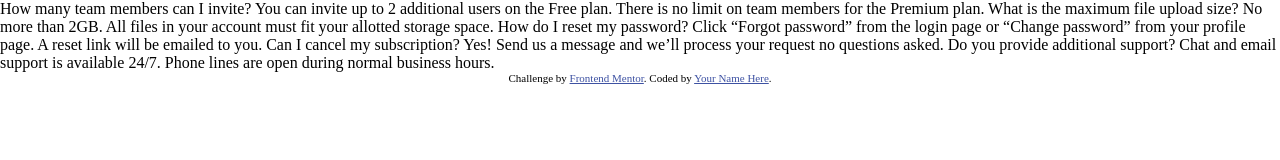
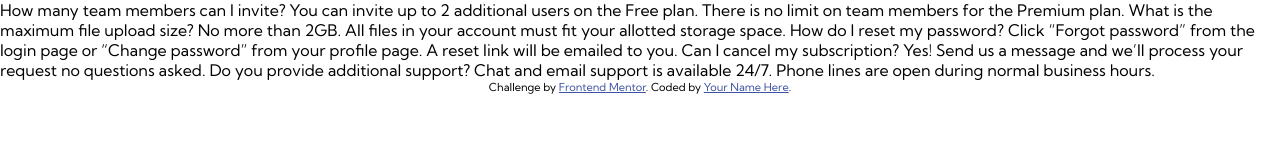
Before and after one commit to robinwatts96/faq-accordion-card, a plain HTML site: page index.html in a window 1280 px wide. Drawn offline with Linux system fonts and the light colour scheme.

Commit message:
Font added

```diff
--- a/index.html
+++ b/index.html
@@ -6,6 +6,14 @@
 
   <link rel="icon" type="image/png" sizes="32x32" href="./images/favicon-32x32.png">
   <link rel="stylesheet" href="styles.css">
+  <link rel="preconnect" href="https://fonts.googleapis.com">
+<link rel="preconnect" href="https://fonts.gstatic.com" crossorigin>
+<link rel="preconnect" href="https://fonts.googleapis.com">
+<link rel="preconnect" href="https://fonts.gstatic.com" crossorigin>
+<link href="https://fonts.googleapis.com/css2?family=Kumbh+Sans:wght@400;700&display=swap" rel="stylesheet">
+<link rel="preconnect" href="https://fonts.googleapis.com">
+<link rel="preconnect" href="https://fonts.gstatic.com" crossorigin>
+<link href="https://fonts.googleapis.com/css2?family=Kumbh+Sans:wght@700&display=swap" rel="stylesheet">
 
   <title>Frontend Mentor | FAQ Accordion Card</title>
 
--- a/styles.css
+++ b/styles.css
@@ -1,3 +1,4 @@
 body {
     margin: 0;
+    font-family: 'Kumbh Sans', sans-serif;
 }
```
